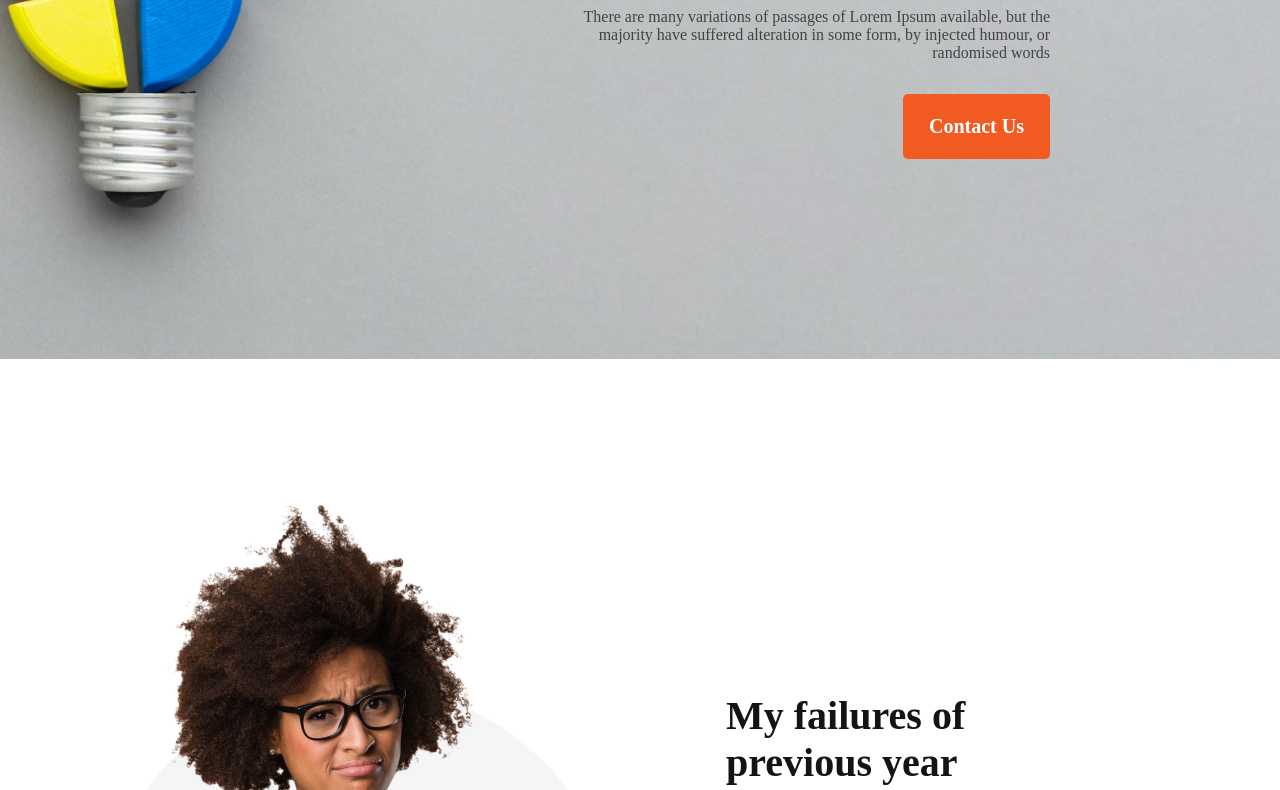
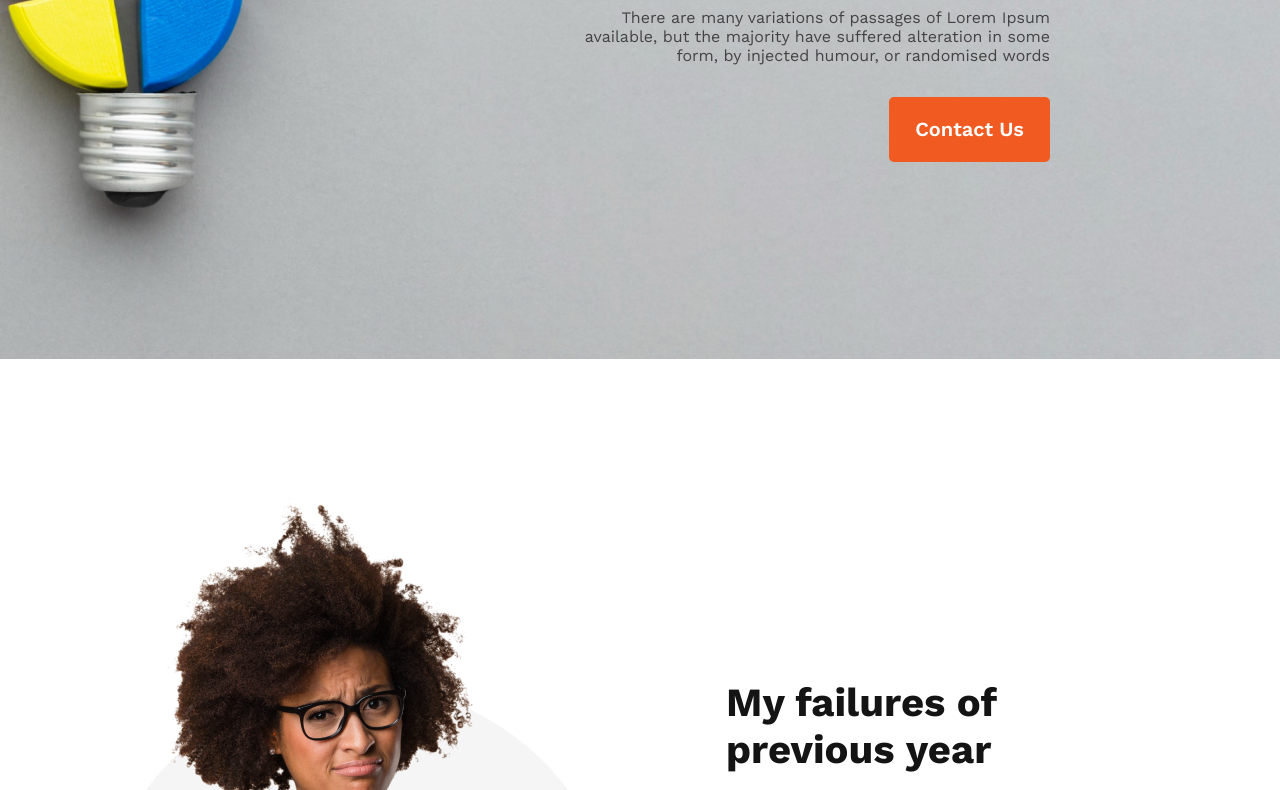
Before and after one commit to marsrian/new-year-new-me, a plain HTML site: page index.html in a window 1280 px wide. Shown: the part 441-1231 px from the top of the page. Drawn offline with nearby package versions, Linux system fonts and the light colour scheme.

Commit message:
google font added

```diff
--- a/index.html
+++ b/index.html
@@ -4,8 +4,14 @@
     <meta charset="UTF-8">
     <meta http-equiv="X-UA-Compatible" content="IE=edge">
     <meta name="viewport" content="width=device-width, initial-scale=1.0">
+    <link rel="preconnect" href="https://fonts.googleapis.com">
+    <link rel="preconnect" href="https://fonts.gstatic.com" crossorigin>
+    <link href="https://fonts.googleapis.com/css2?family=Work+Sans:wght@400;500;600;700&display=swap" rel="stylesheet">
+    <link rel="preconnect" href="https://fonts.googleapis.com">
+    <link rel="preconnect" href="https://fonts.gstatic.com" crossorigin>
+    <link href="https://fonts.googleapis.com/css2?family=Inter:wght@400;600;700&family=Work+Sans:wght@400;500;600;700&display=swap" rel="stylesheet">
+    <link rel="stylesheet" href="styles/style.css">
     <title>New Year New Me</title>
-    <link rel="stylesheet" href="styles/style.css">
 </head>
 <body>
     <header class="header">
```
